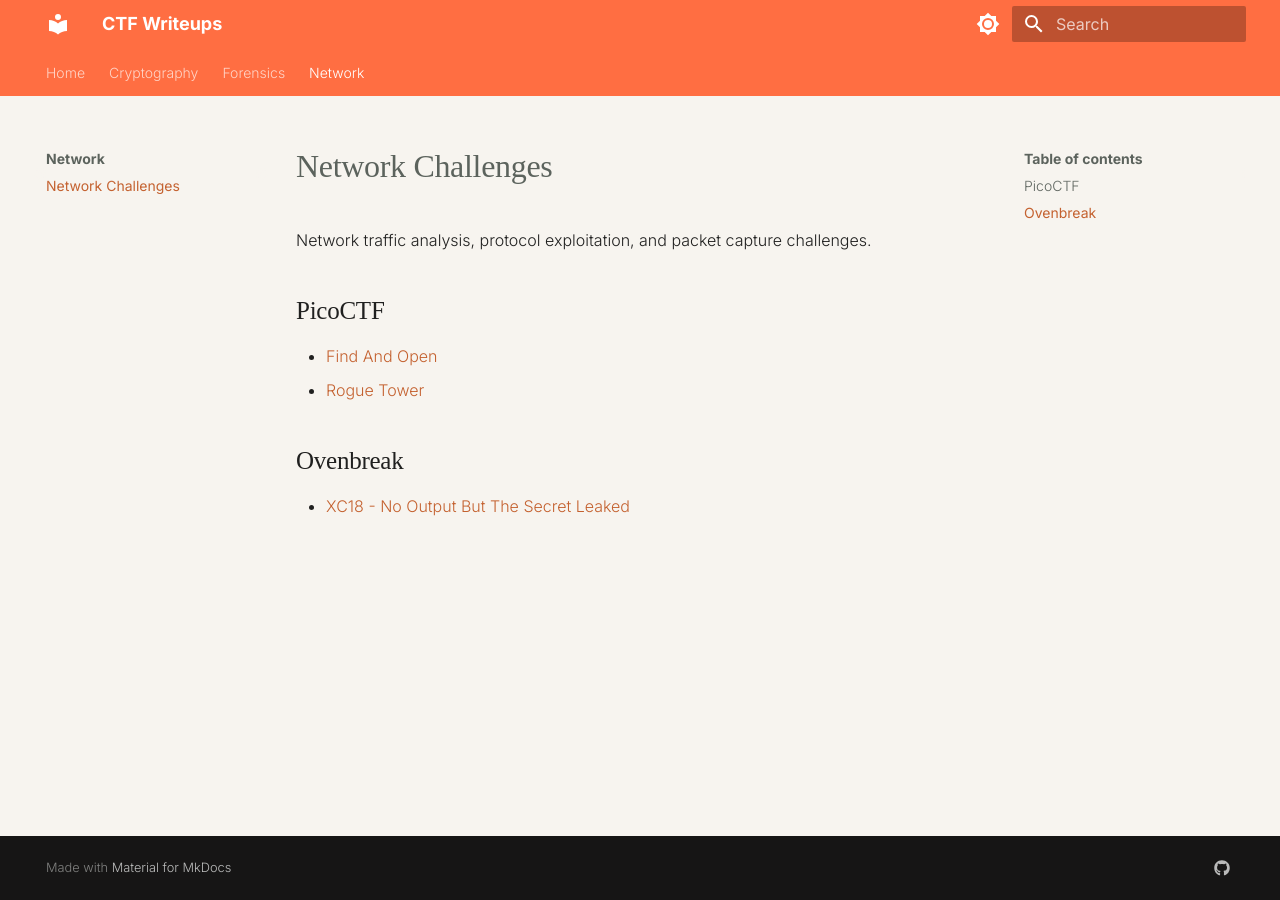
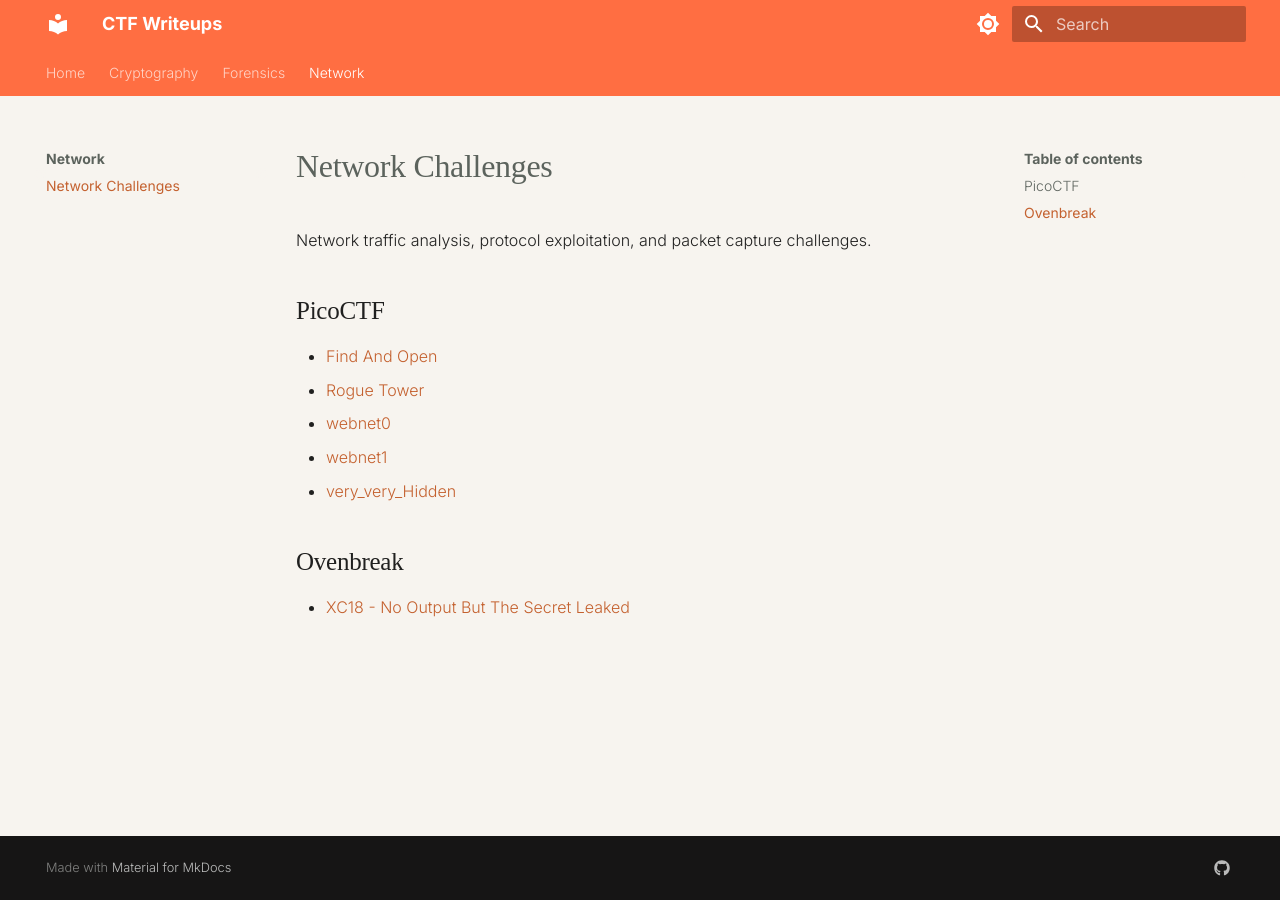
Before and after one commit to DraSoGo/Write_Up, an MkDocs documentation site: the page built from docs/Network/index.md, in a window 1280 px wide. Built offline with MkDocs 1.6.1 and Material for MkDocs 9.7.7, drawn with Linux system fonts in a browser that asks for light colours.

Commit message:
add writeup

```diff
--- a/docs/Network/index.md
+++ b/docs/Network/index.md
@@ -6,6 +6,9 @@ Network traffic analysis, protocol exploitation, and packet capture challenges.
 
 - [Find And Open](FindAndOpen.md)
 - [Rogue Tower](Rogue_Tower.md)
+- [webnet0](webnet0.md)
+- [webnet1](webnet0.md)
+- [very_very_Hidden](very_very_Hidden.md)
 
 ## Ovenbreak
 
```
Also changed, not shown: docs/.obsidian/workspace.json.
